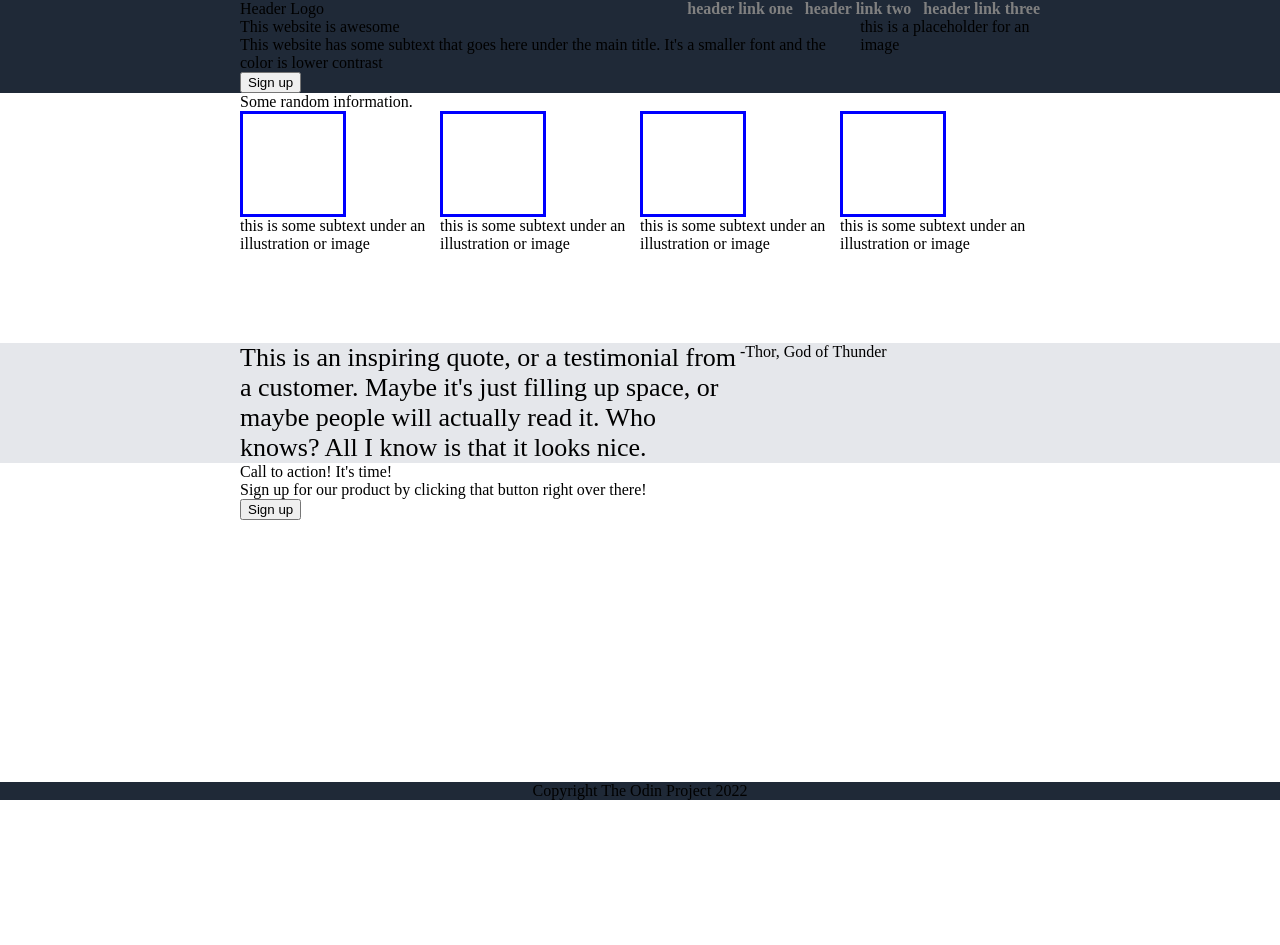
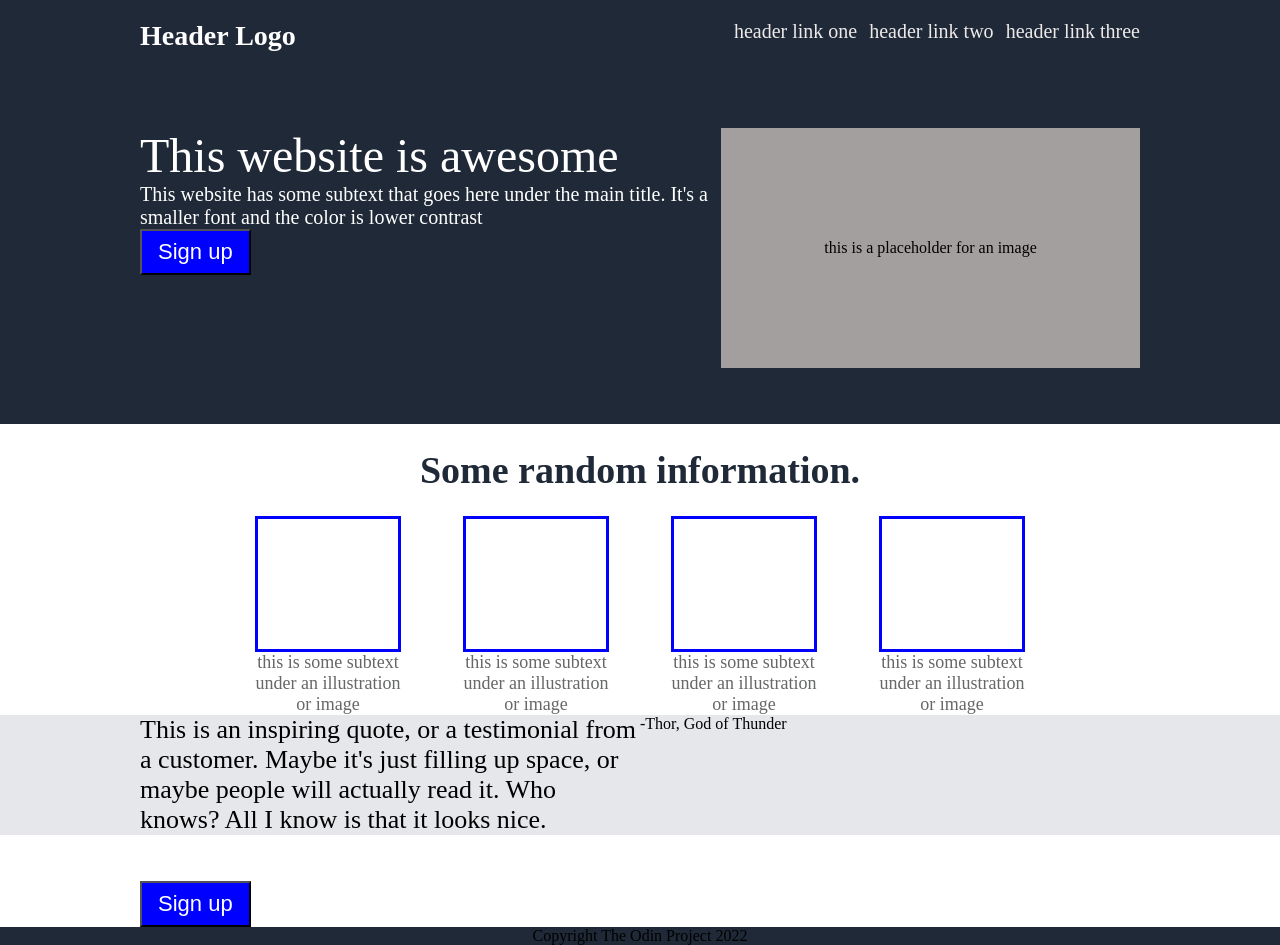
Before and after one commit to bilytskyi/landing-page, a plain HTML site: page index.html in a window 1280 px wide. Before the commit the page ends 800 px from the top, so only its background shows below. Drawn offline with Linux system fonts and the light colour scheme.

Commit message:
Add main css

```diff
--- a/style.css
+++ b/style.css
@@ -16,10 +16,6 @@ body {
     justify-content: center;
 }
 
-.header {
-    justify-content: space-between;
-}
-
 ul {
     list-style-type: none;
     margin: 0;
@@ -30,18 +26,31 @@ ul {
 
 a {
     text-decoration: none;
-    color: gray;
-    font-weight: bold;
+    color: rgb(238, 234, 234);
+    font-size: 20px;
 }
 
-.first-screen, .second-screen, .third-screen, .fourth-screen, .header {
+.first-screen, .second-screen, .third-screen, .fourth-screen {
     display: flex;
-    padding: 0px 240px;
+    padding: 0px 140px;
+}
+
+.header {
+    display: flex;
+    justify-content: space-between;
+    padding: 20px 140px;
+}
+
+.logo {
+    font-size: 28px;
+    font-weight: 800;
+    color: white;
 }
 
 .second-screen {
     flex-direction: column;
-    height: 250px;
+    justify-content: center;
+    align-items: center;
 }
 
 .sub-image-holder {
@@ -57,8 +66,8 @@ a {
 }
 
 .like-img {
-    height: 100px;
-    width: 100px;
+    height: 130px;
+    width: 140px;
     border: solid blue;
 }
 
@@ -66,3 +75,60 @@ a {
     font-size: 26px;
     max-width: 500px;
 }
+
+.first-header {
+    font-size: 48px;
+    color: white;
+}
+
+.second-header {
+    font-size: 38px;
+    color: #1f2937;
+    font-weight: 900;
+    padding-bottom: 24px;
+    padding-top: 24px;
+}
+
+.text {
+    font-size: 20px;
+    color: white;
+}
+
+.image-placeholder {
+    display: flex;
+    justify-content: center;
+    align-items: center;
+    height: 240px;
+    width: 660px;
+    background-color: rgb(163, 159, 159);
+}
+
+.first-screen {
+    padding: 56px 140px;
+}
+
+button {
+    background-color: blue;
+    color: white;
+    font-size: 22px;
+    padding: 8px 16px;
+}
+
+.sub-image-holder {
+    display: flex;
+    justify-content: center;
+    gap: 48px;
+    flex-wrap: wrap;
+}
+
+.sub-image {
+    max-width: 160px;
+    display: flex;
+    flex-direction: column;
+    justify-content: center;
+    align-items: center;
+    text-align: center;
+    color: #666768;
+    font-size: 18px;
+    font-weight: 400;
+}
```
